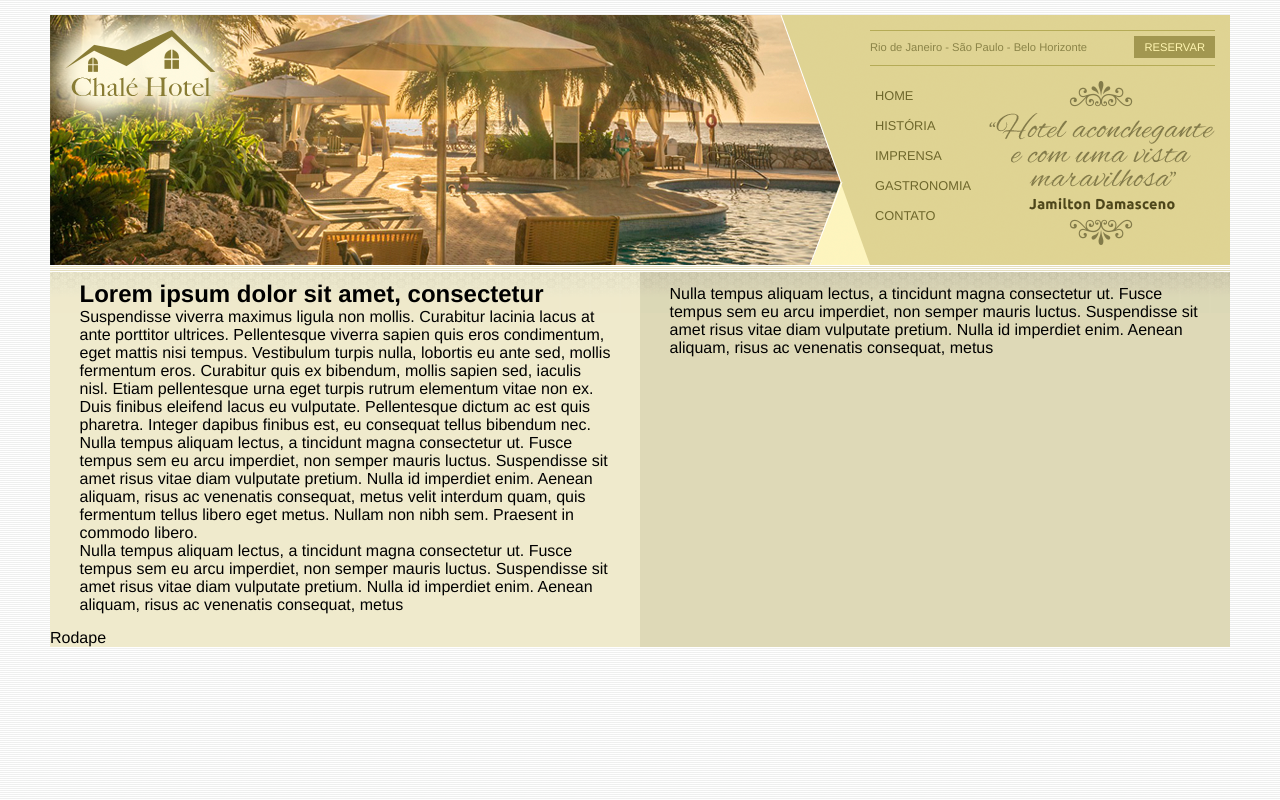
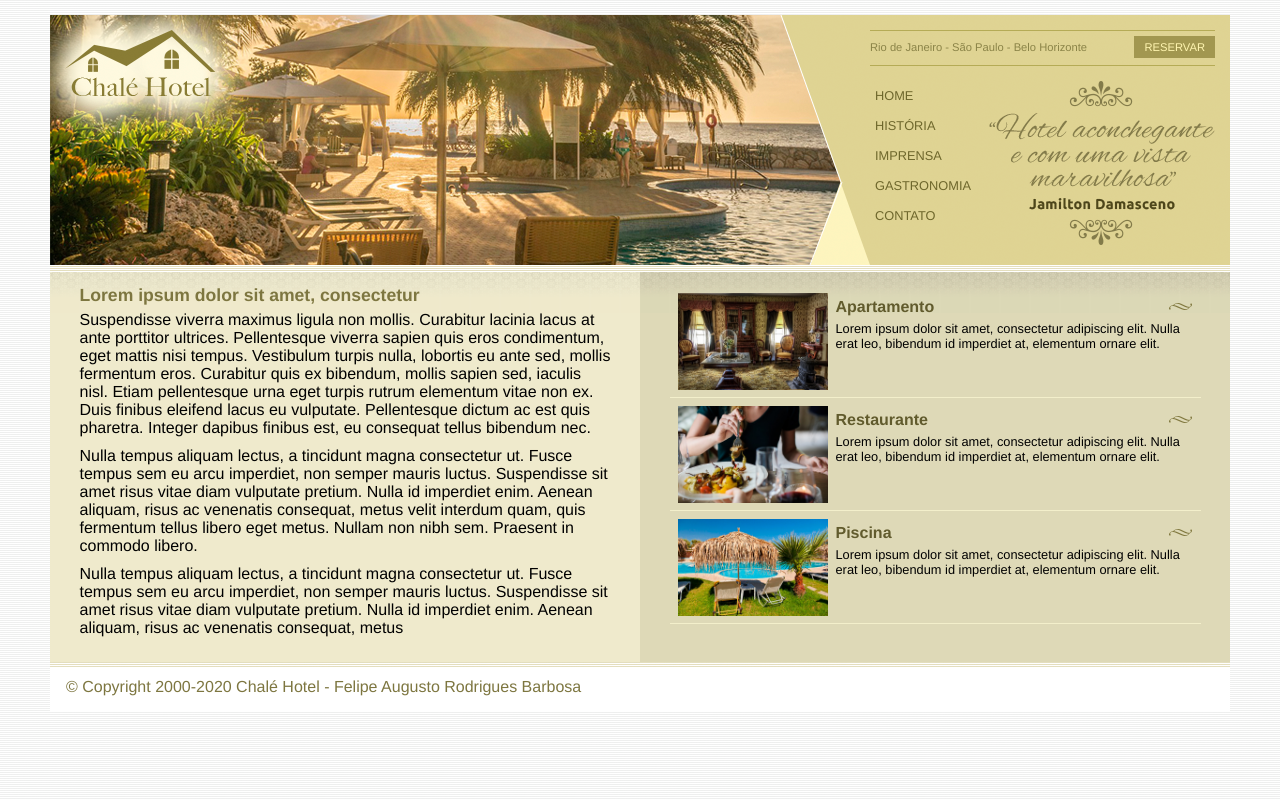
Before and after one commit to felipefinity/cursoweb-css-html, a plain HTML site: page index.html in a window 1280 px wide. Drawn offline with Linux system fonts and the light colour scheme.

Commit message:
Side and footer content

```diff
--- a/css/estilo.css
+++ b/css/estilo.css
@@ -143,4 +143,52 @@ ul#navegacao a:hover {
 
 #rodape {
     clear: both;
+    padding: 16px;
+    background: #fff url(../imagens/bg-rodape.png) repeat-x top;
+    color: #7d7640;
 }
+
+
+/* Formatações de textos*/
+
+h2 {
+    color: #7d7640;
+    font-size: 1.1em;
+    padding: 5px 0px;
+}
+
+p {
+    font-size: 1em;
+    margin-bottom: 10px;
+}
+
+
+/*Formatações da area lateral*/
+
+#beneficios li {
+    padding: 8px;
+    border-bottom: 1px solid #f3efcb;
+    height: 6em;
+}
+
+#beneficios li a img {
+    float: left;
+    margin-right: 8px;
+}
+
+#beneficios li a p {
+    color: #000;
+    font-size: 0.8em;
+}
+
+#beneficios li a h3 {
+    font-size: 1em;
+    color: #615b2d;
+    padding: 5px 0;
+    background: url(../imagens/ornamento.png) no-repeat center right;
+}
+
+#beneficios li:hover {
+    background: #f6f3d6;
+    cursor: pointer;
+}
--- a/index.html
+++ b/index.html
@@ -95,15 +95,51 @@
 
         <div id="area-lateral">
             <div class="conteudo">
-                <p>
-                    Nulla tempus aliquam lectus, a tincidunt magna consectetur ut. Fusce tempus sem eu arcu imperdiet, non semper mauris luctus. Suspendisse sit amet risus vitae diam vulputate pretium. Nulla id imperdiet enim. Aenean aliquam, risus ac venenatis consequat,
-                    metus
-                </p>
+
+                <ul id="beneficios">
+
+                    <li>
+                        <a href="">
+                            <img src="imagens/apartamento.jpg" width="150" alt="Apartamento">
+                            <h3>Apartamento</h3>
+                            <p>
+                                Lorem ipsum dolor sit amet, consectetur adipiscing elit. Nulla erat leo, bibendum id imperdiet at, elementum ornare elit.
+                            </p>
+                        </a>
+
+                    </li>
+
+                    <li>
+                        <a href="">
+                            <img src="imagens/restaurante.jpg" width="150" alt="Restaurante">
+                            <h3>Restaurante</h3>
+                            <p>
+                                Lorem ipsum dolor sit amet, consectetur adipiscing elit. Nulla erat leo, bibendum id imperdiet at, elementum ornare elit.
+                            </p>
+                        </a>
+
+                    </li>
+
+                    <li>
+                        <a href="">
+                            <img src="imagens/piscina.jpg" width="150" alt="Piscina">
+                            <h3>Piscina</h3>
+                            <p>
+                                Lorem ipsum dolor sit amet, consectetur adipiscing elit. Nulla erat leo, bibendum id imperdiet at, elementum ornare elit.
+                            </p>
+                        </a>
+
+                    </li>
+
+                </ul>
+
             </div>
         </div>
 
         <div id="rodape">
-            Rodape
+            <span>
+                &copy; Copyright 2000-2020 Chalé Hotel - Felipe Augusto Rodrigues Barbosa
+            </span>
         </div>
 
         <!--fim container-->
```
